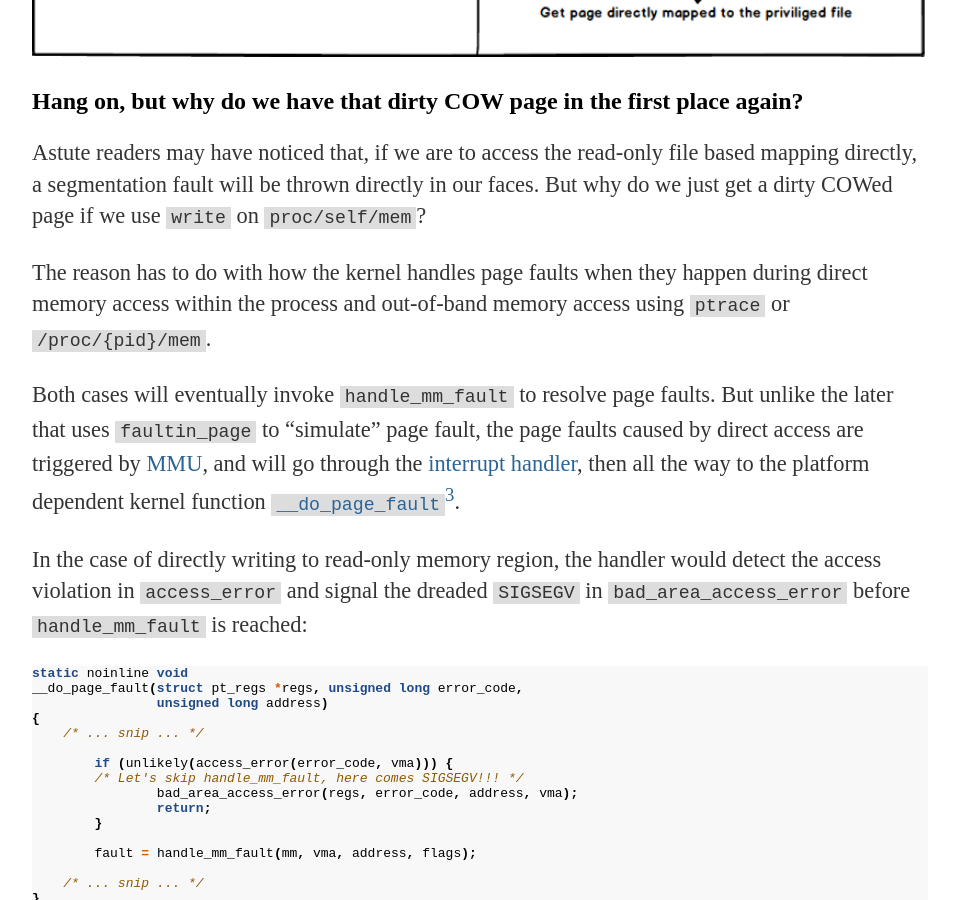
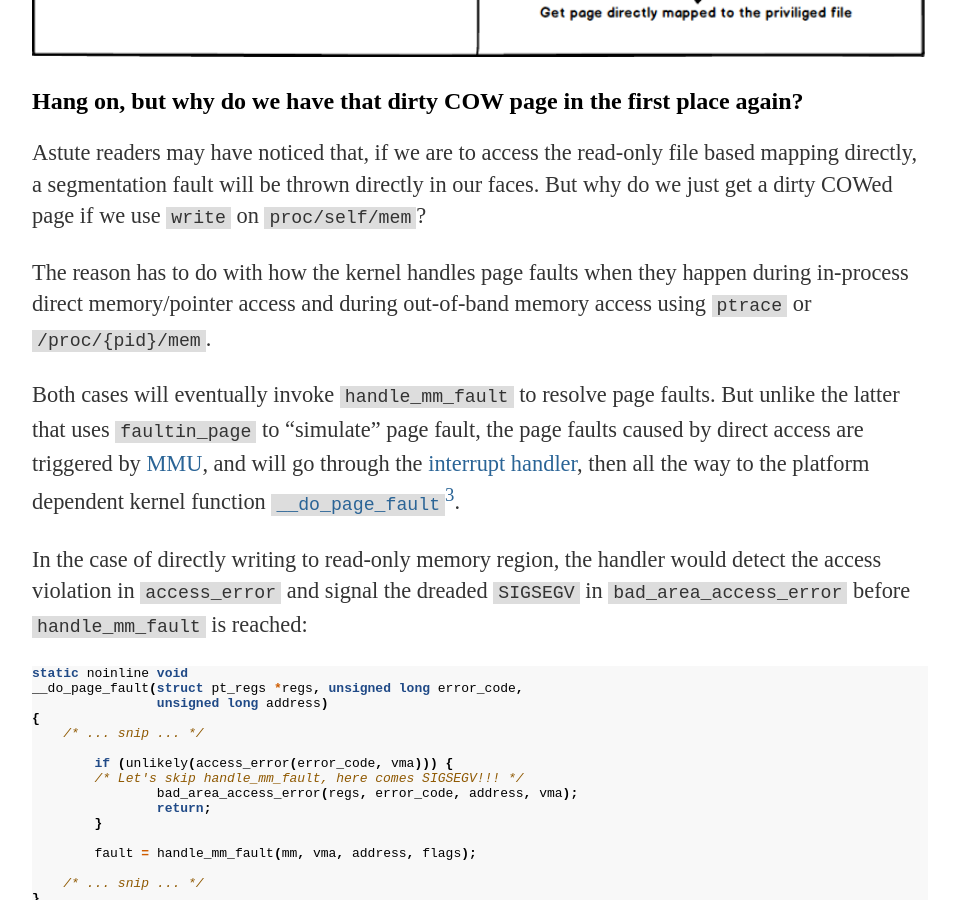
Before and after one commit to chao-tic/chao-tic.github.io, a Jekyll site: the page built from _posts/2017-05-23-dirty-cow.markdown, in a window 1280 px wide and 900 px high, scrolled down 12237 px. Shown: the whole window, without its empty margins (160-1116 px from the left). Built offline with Jekyll 4.4.1, drawn with Linux system fonts in a browser that asks for light colours; comment, search, counter and statistics services are not loaded.

Commit message:
Fix wording and typo in dirty cow

```diff
--- a/_posts/2017-05-23-dirty-cow.markdown
+++ b/_posts/2017-05-23-dirty-cow.markdown
@@ -438,9 +438,9 @@ See how the two threads race against each other:
 
 Astute readers may have noticed that, if we are to access the read-only file based mapping directly, a segmentation fault will be thrown directly in our faces. But why do we just get a dirty COWed page if we use `write` on `proc/self/mem`?
 
-The reason has to do with how the kernel handles page faults when they happen during direct memory access within the process and out-of-band memory access using `ptrace` or `/proc/{pid}/mem`.
+The reason has to do with how the kernel handles page faults when they happen during in-process direct memory/pointer access and during out-of-band memory access using `ptrace` or `/proc/{pid}/mem`.
 
-Both cases will eventually invoke `handle_mm_fault` to resolve page faults. But unlike the later that uses `faultin_page` to "simulate" page fault, the page faults caused by direct access are triggered by [MMU](https://en.wikipedia.org/wiki/Memory_management_unit), and will go through the [interrupt handler](http://lxr.linux.no/linux+v4.8/arch/x86/entry/entry_64.S#L935), then all the way to the platform dependent kernel function [`__do_page_fault`](http://lxr.linux.no/linux+v4.8/arch/x86/mm/fault.c#L1174)[^3].
+Both cases will eventually invoke `handle_mm_fault` to resolve page faults. But unlike the latter that uses `faultin_page` to "simulate" page fault, the page faults caused by direct access are triggered by [MMU](https://en.wikipedia.org/wiki/Memory_management_unit), and will go through the [interrupt handler](http://lxr.linux.no/linux+v4.8/arch/x86/entry/entry_64.S#L935), then all the way to the platform dependent kernel function [`__do_page_fault`](http://lxr.linux.no/linux+v4.8/arch/x86/mm/fault.c#L1174)[^3].
 
 In the case of directly writing to read-only memory region, the handler would detect the access violation in `access_error` and signal the dreaded `SIGSEGV` in `bad_area_access_error` before `handle_mm_fault` is reached:
 
```
